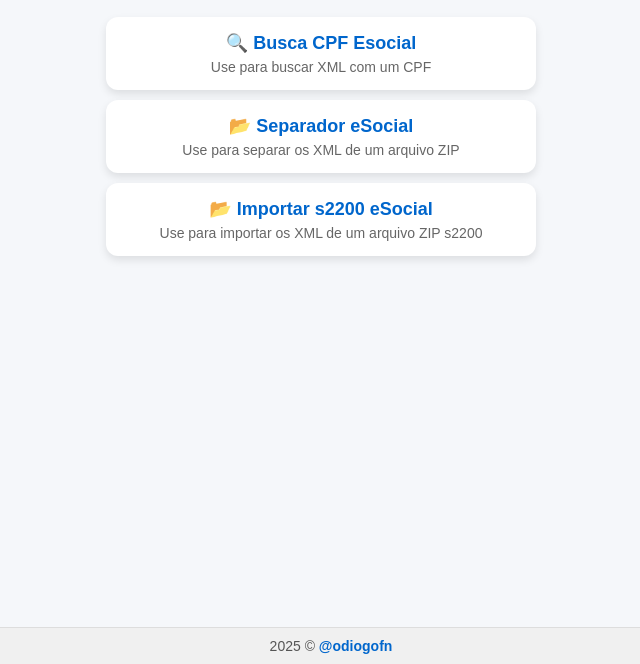
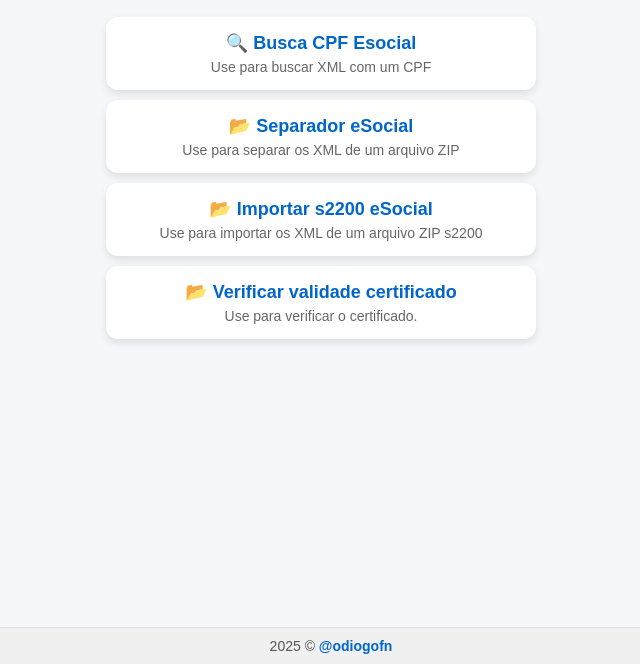
Before and after one commit to odiogofn/guialinks, a plain HTML site: page index.html in a window 1280 px wide. Shown: the part 136-800 px from the top of the page, without its empty margins (319-959 px from the left). Drawn offline with Linux system fonts and the light colour scheme.

Commit message:
Add link to verify certificate validity
Added new link for verifying certificate validity in the eSocial tab.

```diff
--- a/index.html
+++ b/index.html
@@ -119,6 +119,10 @@
       <a href="https://importars2200.vercel.app/" target="_blank">📂 Importar s2200 eSocial</a>
       <div class="description">Use para importar os XML de um arquivo ZIP s2200</div>
     </div>
+    <div class="link-card">
+      <a href="https://verificacertificado.vercel.app/" target="_blank">📂 Verificar validade certificado</a>
+      <div class="description">Use para verificar o certificado.</div>
+    </div>
   </div>
 
   <!-- Conteúdo da Aba SIM -->
```
